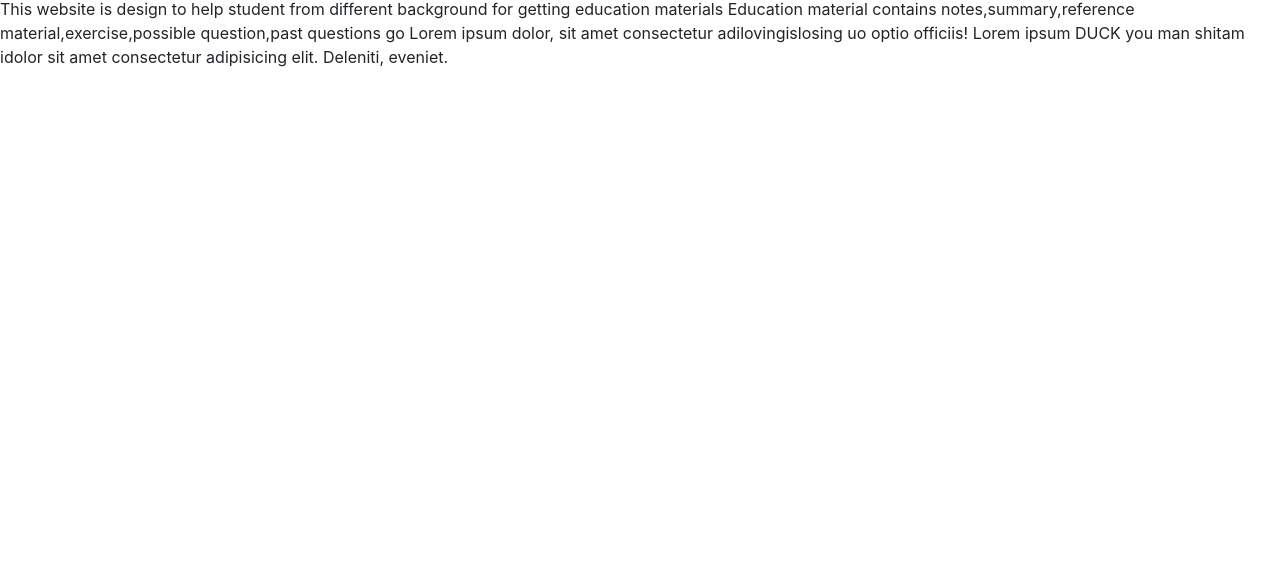
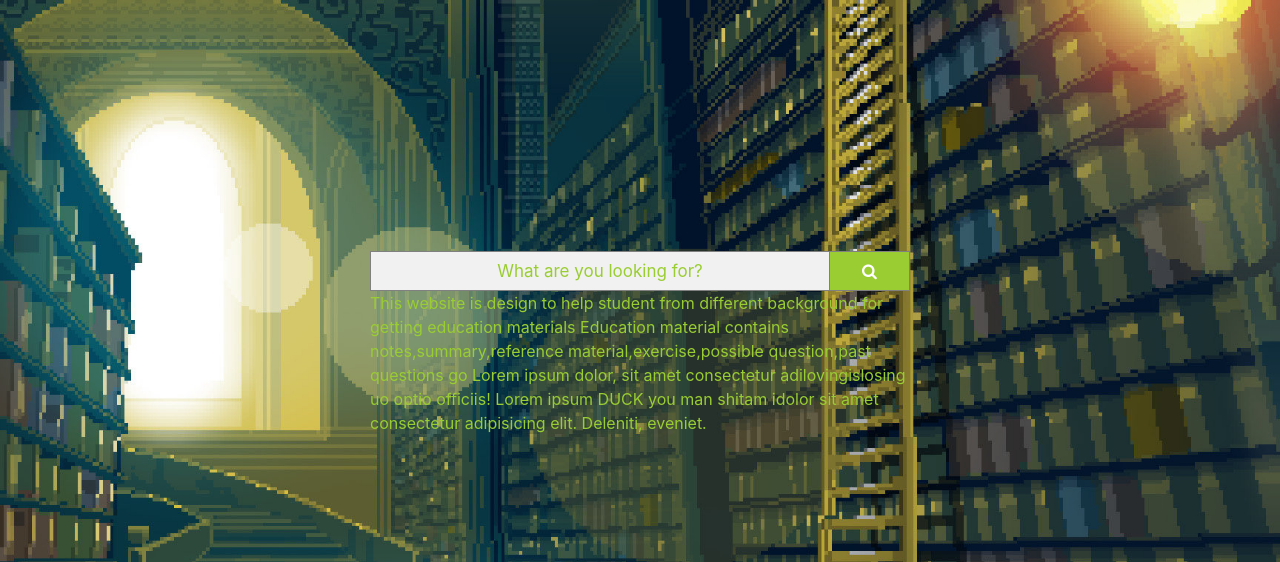
Before and after one commit to flawyer/FLNO, a plain HTML site: page index.html in a window 1280 px wide. Shown: the part 89-651 px from the top of the page. Drawn offline with nearby package versions, Linux system fonts and the light colour scheme; the site is published under a folder, as on GitHub Pages, so addresses that start at the root find nothing.

Commit message:
Update index.html

```diff
--- a/index.html
+++ b/index.html
@@ -5,7 +5,7 @@
     <meta http-equiv="X-UA-Compatible" content="IE=edge">
     <meta name="viewport" content="width=device-width, initial-scale=1.0">
 
-    <link rel="stylesheet" href="/indexcss/index.css">
+    <link rel="stylesheet" href="indexcss/index.css">
     <link rel="stylesheet" href="https://cdnjs.cloudflare.com/ajax/libs/font-awesome/4.7.0/css/font-awesome.min.css">
     <link rel="stylesheet" href="https://cdn.jsdelivr.net/npm/bootstrap@4.0.0/dist/css/bootstrap.min.css" integrity="sha384-Gn5384xqQ1aoWXA+058RXPxPg6fy4IWvTNh0E263XmFcJlSAwiGgFAW/dAiS6JXm" crossorigin="anonymous">
     <title>Document</title>
```
